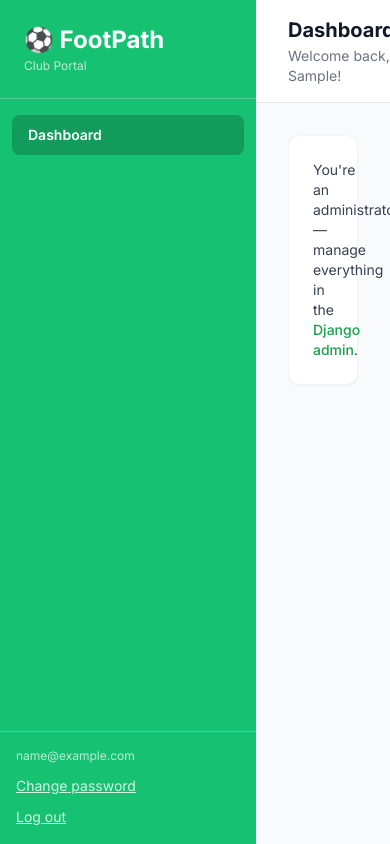
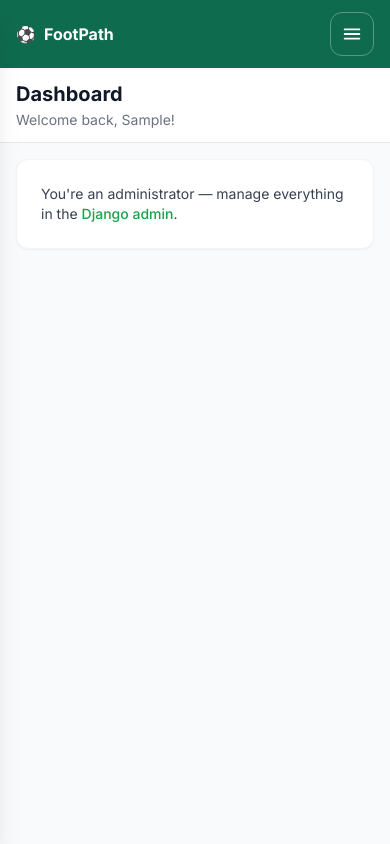
Before and after one commit to andreswooshik/FootPath-Cebu, a Django app: page /portal/ in a window 390 px wide. Run offline with Django 5.2, Linux system fonts and the light colour scheme; the visitor is signed in with stand-in values (Sample User, id 1); parts of the project's set-up code (start-up, migrations or seed data) failed here and were passed over; some libraries are stand-ins or nearby versions.

Commit message:
feat(web): add responsive accessible portal shell

```diff
--- a/backend/portal/static/portal/portal.css
+++ b/backend/portal/static/portal/portal.css
@@ -1,3 +1,89 @@
+:root {
+  --fp-green-dark: #0F6B4E;
+  --fp-green-dark-hover: #0B573F;
+  --fp-green-accent: #16C172;
+  --fp-focus: #0B63CE;
+}
+
+html {
+  color-scheme: light;
+}
+
+body {
+  min-width: 320px;
+}
+
+.skip-link {
+  position: fixed;
+  top: 0.75rem;
+  left: 0.75rem;
+  z-index: 100;
+  transform: translateY(-160%);
+  border-radius: 0.5rem;
+  background: #111827;
+  color: #fff;
+  padding: 0.75rem 1rem;
+  font-weight: 700;
+  transition: transform 150ms ease;
+}
+
+.skip-link:focus {
+  transform: translateY(0);
+}
+
+:where(a, button, input, select, textarea, [tabindex]):focus-visible {
+  outline: 3px solid var(--fp-focus);
+  outline-offset: 3px;
+}
+
+.icon-button {
+  display: inline-flex;
+  width: 2.75rem;
+  height: 2.75rem;
+  flex: 0 0 auto;
+  align-items: center;
+  justify-content: center;
+  border: 1px solid;
+  border-radius: 0.75rem;
+}
+
+.portal-nav-link {
+  display: flex;
+  min-height: 2.75rem;
+  align-items: center;
+  border-radius: 0.625rem;
+  padding: 0.625rem 1rem;
+  color: rgba(255, 255, 255, 0.88);
+  font-size: 0.875rem;
+  font-weight: 600;
+  transition: background-color 150ms ease, color 150ms ease;
+}
+
+.portal-nav-link:hover {
+  background: rgba(0, 0, 0, 0.14);
+  color: #fff;
+}
+
+.portal-nav-link-active {
+  background: rgba(0, 0, 0, 0.24);
+  color: #fff;
+}
+
+.portal-account-link {
+  display: block;
+  min-height: 2.25rem;
+  border-radius: 0.375rem;
+  color: rgba(255, 255, 255, 0.88);
+  font-size: 0.875rem;
+  line-height: 2.25rem;
+  text-decoration: underline;
+  text-underline-offset: 3px;
+}
+
+.portal-account-link:hover {
+  color: #fff;
+}
+
 input[type="text"],
 input[type="email"],
 input[type="password"],
@@ -68,7 +154,7 @@ label {
   user-select: all;
 }
 .btn {
-  background: #16C172;
+  background: var(--fp-green-dark);
   color: #fff;
   border: none;
   padding: 0.625rem 1.25rem;
@@ -77,4 +163,15 @@ label {
   font-weight: 600;
   cursor: pointer;
 }
-.btn:hover { background: #059669; }
+.btn:hover { background: var(--fp-green-dark-hover); }
+
+@media (prefers-reduced-motion: reduce) {
+  *,
+  *::before,
+  *::after {
+    scroll-behavior: auto !important;
+    transition-duration: 0.01ms !important;
+    animation-duration: 0.01ms !important;
+    animation-iteration-count: 1 !important;
+  }
+}
--- /dev/null
+++ b/backend/portal/static/portal/portal.js
@@ -0,0 +1,41 @@
+(() => {
+  const sidebar = document.querySelector('[data-mobile-sidebar]');
+  const overlay = document.querySelector('[data-mobile-menu-overlay]');
+  const openButton = document.querySelector('[data-mobile-menu-toggle]');
+  const closeButton = document.querySelector('[data-mobile-menu-close]');
+
+  if (!sidebar || !overlay || !openButton || !closeButton) return;
+
+  const setOpen = (open) => {
+    sidebar.classList.toggle('-translate-x-full', !open);
+    overlay.classList.toggle('hidden', !open);
+    openButton.setAttribute('aria-expanded', String(open));
+    document.body.classList.toggle('overflow-hidden', open);
+
+    if (open) {
+      closeButton.focus();
+    } else if (window.innerWidth < 1024) {
+      openButton.focus();
+    }
+  };
+
+  openButton.addEventListener('click', () => setOpen(true));
+  closeButton.addEventListener('click', () => setOpen(false));
+  overlay.addEventListener('click', () => setOpen(false));
+
+  document.addEventListener('keydown', (event) => {
+    if (event.key === 'Escape' && openButton.getAttribute('aria-expanded') === 'true') {
+      setOpen(false);
+    }
+  });
+
+  window.addEventListener('resize', () => {
+    if (window.innerWidth >= 1024) {
+      overlay.classList.add('hidden');
+      openButton.setAttribute('aria-expanded', 'false');
+      document.body.classList.remove('overflow-hidden');
+    } else {
+      sidebar.classList.add('-translate-x-full');
+    }
+  });
+})();
--- a/backend/portal/templates/portal/base.html
+++ b/backend/portal/templates/portal/base.html
@@ -1,11 +1,10 @@
+{% load static %}
 <!doctype html>
 <html lang="en">
 <head>
-  <!-- Load Django's static tag library inside an HTML comment so raw HTML
-       analyzers do not mistake template syntax for body content. -->
-  <!-- {% load static %} -->
   <meta charset="utf-8">
   <meta name="viewport" content="width=device-width, initial-scale=1">
+  <meta name="theme-color" content="#0F6B4E">
   <title>{% block title %}FootPath — Club Portal{% endblock %}</title>
   <link rel="preconnect" href="https://fonts.googleapis.com">
   <link rel="preconnect" href="https://fonts.gstatic.com" crossorigin>
@@ -20,92 +19,141 @@
       },
     };
   </script>
-  <script defer src="https://unpkg.com/alpinejs@3.x.x/dist/cdn.min.js"></script>
   <link rel="stylesheet" href="{% static 'portal/portal.css' %}">
 </head>
-<body class="font-sans">
-<div class="flex flex-row h-screen overflow-hidden">
+<body class="font-sans bg-gray-50 text-gray-900">
+<a class="skip-link" href="#main-content">Skip to main content</a>
 
-  <!-- Sidebar -->
-  <aside class="w-64 flex-shrink-0 bg-[#16C172] h-screen flex flex-col overflow-y-auto">
-    <div class="p-6 border-b border-white/20">
-      <div class="text-2xl font-bold text-white">⚽ FootPath</div>
-      <div class="text-xs text-white/70 mt-0.5">Club Portal</div>
-      {% if request.user.club %}
-        <p class="mt-3 text-sm font-semibold text-white/90 truncate">{{ request.user.club.name }}</p>
-      {% endif %}
+<div class="min-h-screen lg:h-screen lg:overflow-hidden lg:flex">
+  <header class="sticky top-0 z-30 flex items-center justify-between gap-4 bg-[var(--fp-green-dark)] px-4 py-3 text-white shadow-sm lg:hidden">
+    <a href="{% url 'portal:dashboard' %}" class="flex min-w-0 items-center gap-2 rounded-md font-bold">
+      <span aria-hidden="true">⚽</span>
+      <span class="truncate">FootPath</span>
+    </a>
+    <button type="button"
+            class="icon-button border-white/30 text-white hover:bg-white/10"
+            data-mobile-menu-toggle
+            aria-controls="portal-sidebar"
+            aria-expanded="false">
+      <span class="sr-only">Open navigation</span>
+      <svg aria-hidden="true" viewBox="0 0 24 24" width="22" height="22" fill="none" stroke="currentColor" stroke-width="2" stroke-linecap="round">
+        <path d="M4 7h16M4 12h16M4 17h16"></path>
+      </svg>
+    </button>
+  </header>
+
+  <div class="fixed inset-0 z-40 hidden bg-gray-950/50 lg:hidden"
+       data-mobile-menu-overlay
+       aria-hidden="true"></div>
+
+  <aside id="portal-sidebar"
+         class="fixed inset-y-0 left-0 z-50 flex w-72 -translate-x-full flex-col overflow-y-auto bg-[var(--fp-green-dark)] text-white shadow-xl transition-transform duration-200 lg:static lg:z-auto lg:h-screen lg:w-64 lg:translate-x-0 lg:flex-shrink-0 lg:shadow-none"
+         data-mobile-sidebar>
+    <div class="flex items-start justify-between gap-3 border-b border-white/20 p-5 lg:p-6">
+      <div class="min-w-0">
+        <a href="{% url 'portal:dashboard' %}" class="inline-flex items-center gap-2 rounded-md text-2xl font-bold text-white">
+          <span aria-hidden="true">⚽</span>
+          <span>FootPath</span>
+        </a>
+        <div class="mt-0.5 text-xs text-white/80">Club Portal</div>
+        {% if request.user.club %}
+          <p class="mt-3 truncate text-sm font-semibold text-white">{{ request.user.club.name }}</p>
+        {% endif %}
+      </div>
+      <button type="button"
+              class="icon-button border-white/30 text-white hover:bg-white/10 lg:hidden"
+              data-mobile-menu-close>
+        <span class="sr-only">Close navigation</span>
+        <svg aria-hidden="true" viewBox="0 0 24 24" width="22" height="22" fill="none" stroke="currentColor" stroke-width="2" stroke-linecap="round">
+          <path d="M6 6l12 12M18 6L6 18"></path>
+        </svg>
+      </button>
     </div>
 
-    <nav class="flex-1 px-3 py-4 space-y-1">
+    <nav class="flex-1 space-y-1 px-3 py-4" aria-label="Primary navigation">
       <a href="{% url 'portal:dashboard' %}"
-         class="flex items-center gap-3 px-4 py-2.5 rounded-lg text-sm font-medium transition-colors {% if request.resolver_match.url_name == 'dashboard' %}bg-black/20 text-white font-semibold{% else %}text-white/80 hover:bg-black/10 hover:text-white{% endif %}">
+         {% if request.resolver_match.url_name == 'dashboard' %}aria-current="page"{% endif %}
+         class="portal-nav-link {% if request.resolver_match.url_name == 'dashboard' %}portal-nav-link-active{% endif %}">
         Dashboard
       </a>
 
       {% if user.role == 'COORDINATOR' %}
         <a href="{% url 'portal:create-account' %}"
-           class="flex items-center gap-3 px-4 py-2.5 rounded-lg text-sm font-medium transition-colors {% if request.resolver_match.url_name == 'create-account' %}bg-black/20 text-white font-semibold{% else %}text-white/80 hover:bg-black/10 hover:text-white{% endif %}">
+           {% if request.resolver_match.url_name == 'create-account' %}aria-current="page"{% endif %}
+           class="portal-nav-link {% if request.resolver_match.url_name == 'create-account' %}portal-nav-link-active{% endif %}">
           Create Accounts
         </a>
         <a href="{% url 'portal:players' %}"
-           class="flex items-center gap-3 px-4 py-2.5 rounded-lg text-sm font-medium transition-colors {% if request.resolver_match.url_name == 'players' %}bg-black/20 text-white font-semibold{% else %}text-white/80 hover:bg-black/10 hover:text-white{% endif %}">
+           {% if request.resolver_match.url_name == 'players' %}aria-current="page"{% endif %}
+           class="portal-nav-link {% if request.resolver_match.url_name == 'players' %}portal-nav-link-active{% endif %}">
           Players
         </a>
         <a href="{% url 'portal:coaches' %}"
-           class="flex items-center gap-3 px-4 py-2.5 rounded-lg text-sm font-medium transition-colors {% if request.resolver_match.url_name == 'coaches' %}bg-black/20 text-white font-semibold{% else %}text-white/80 hover:bg-black/10 hover:text-white{% endif %}">
+           {% if request.resolver_match.url_name == 'coaches' %}aria-current="page"{% endif %}
+           class="portal-nav-link {% if request.resolver_match.url_name == 'coaches' %}portal-nav-link-active{% endif %}">
           Coaches
         </a>
         <a href="{% url 'portal:guardians' %}"
-           class="flex items-center gap-3 px-4 py-2.5 rounded-lg text-sm font-medium transition-colors {% if request.resolver_match.url_name == 'guardians' %}bg-black/20 text-white font-semibold{% else %}text-white/80 hover:bg-black/10 hover:text-white{% endif %}">
+           {% if request.resolver_match.url_name == 'guardians' %}aria-current="page"{% endif %}
+           class="portal-nav-link {% if request.resolver_match.url_name == 'guardians' %}portal-nav-link-active{% endif %}">
           Guardians
         </a>
       {% elif user.role == 'SCHOOL_STAFF' %}
         {% if request.user.club.is_school_affiliated %}
           <a href="{% url 'portal:staff-eligibility' %}"
-             class="flex items-center gap-3 px-4 py-2.5 rounded-lg text-sm font-medium transition-colors {% if request.resolver_match.url_name == 'staff-eligibility' %}bg-black/20 text-white font-semibold{% else %}text-white/80 hover:bg-black/10 hover:text-white{% endif %}">
+             {% if request.resolver_match.url_name == 'staff-eligibility' %}aria-current="page"{% endif %}
+             class="portal-nav-link {% if request.resolver_match.url_name == 'staff-eligibility' %}portal-nav-link-active{% endif %}">
             Academic Eligibility
           </a>
         {% endif %}
         <a href="{% url 'portal:staff-disputes' %}"
-           class="flex items-center gap-3 px-4 py-2.5 rounded-lg text-sm font-medium transition-colors {% if request.resolver_match.url_name == 'staff-disputes' or request.resolver_match.url_name == 'staff-dispute-detail' %}bg-black/20 text-white font-semibold{% else %}text-white/80 hover:bg-black/10 hover:text-white{% endif %}">
+           {% if request.resolver_match.url_name == 'staff-disputes' or request.resolver_match.url_name == 'staff-dispute-detail' %}aria-current="page"{% endif %}
+           class="portal-nav-link {% if request.resolver_match.url_name == 'staff-disputes' or request.resolver_match.url_name == 'staff-dispute-detail' %}portal-nav-link-active{% endif %}">
           Disputes
         </a>
       {% endif %}
     </nav>
 
-    <div class="p-4 border-t border-white/20">
-      <div class="text-xs text-white/70 truncate mb-3">{{ request.user.email }}</div>
-      <a href="{% url 'portal:password-change' %}"
-         class="block text-white/80 hover:text-white text-sm underline mb-2">Change password</a>
+    <div class="border-t border-white/20 p-4">
+      <div class="mb-3 truncate text-xs text-white/80">{{ request.user.email }}</div>
+      <a href="{% url 'portal:password-change' %}" class="portal-account-link">Change password</a>
       <form method="post" action="{% url 'portal:logout' %}">
         {% csrf_token %}
-        <button type="submit" class="text-white/80 hover:text-white text-sm underline">Log out</button>
+        <button type="submit" class="portal-account-link mt-1 text-left">Log out</button>
       </form>
     </div>
   </aside>
 
-  <!-- Main area -->
-  <div class="flex-1 flex flex-col overflow-hidden">
-    <header class="bg-white border-b border-gray-200 px-8 py-4 flex-shrink-0 flex items-center justify-between">
-      {% block page_title %}<span class="text-xl font-bold text-gray-900">Dashboard</span>{% endblock %}
-      {% block breadcrumb %}<span class="text-sm text-gray-500">Home</span>{% endblock %}
+  <div class="min-w-0 flex-1 lg:flex lg:h-screen lg:flex-col lg:overflow-hidden">
+    <header class="flex min-h-[73px] flex-shrink-0 items-center justify-between gap-4 border-b border-gray-200 bg-white px-4 py-3 sm:px-6 lg:px-8 lg:py-4">
+      {% block page_title %}<h1 class="text-xl font-bold text-gray-900">Dashboard</h1>{% endblock %}
+      <nav class="hidden text-sm text-gray-500 sm:block" aria-label="Breadcrumb">
+        {% block breadcrumb %}<span>Home</span>{% endblock %}
+      </nav>
     </header>
 
-    <main class="flex-1 overflow-y-auto bg-gray-50 p-8">
+    <main id="main-content" tabindex="-1" class="min-w-0 flex-1 overflow-y-auto overflow-x-hidden bg-gray-50 p-4 sm:p-6 lg:p-8">
       {% if messages %}
-        {% for message in messages %}
-        <div class="mb-4 px-4 py-3 rounded-lg text-sm font-medium border
-          {% if message.tags == 'success' %}bg-green-50 text-green-800 border-green-200
-          {% elif message.tags == 'error' %}bg-red-50 text-red-800 border-red-200
-          {% else %}bg-blue-50 text-blue-800 border-blue-200{% endif %}">
-          {{ message }}
+        <div aria-live="polite" aria-atomic="true">
+          {% for message in messages %}
+          <div class="mb-4 flex items-start gap-3 rounded-xl border px-4 py-3 text-sm font-medium
+            {% if message.tags == 'success' %}bg-green-50 text-green-900 border-green-200
+            {% elif message.tags == 'error' %}bg-red-50 text-red-900 border-red-200
+            {% else %}bg-blue-50 text-blue-900 border-blue-200{% endif %}"
+            {% if message.tags == 'error' %}role="alert"{% endif %}>
+            <span aria-hidden="true">{% if message.tags == 'success' %}✓{% elif message.tags == 'error' %}!{% else %}i{% endif %}</span>
+            <span>{{ message }}</span>
+          </div>
+          {% endfor %}
         </div>
-        {% endfor %}
       {% endif %}
 
       {% block content %}{% endblock %}
     </main>
   </div>
 </div>
+
+<script src="{% static 'portal/portal.js' %}"></script>
+{% block extra_scripts %}{% endblock %}
 </body>
 </html>
```
